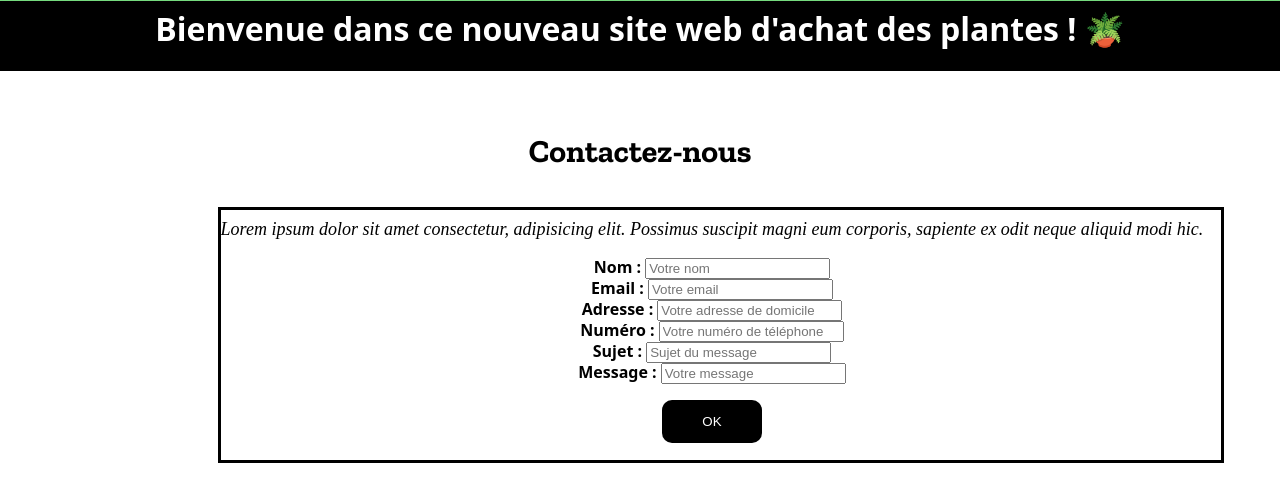
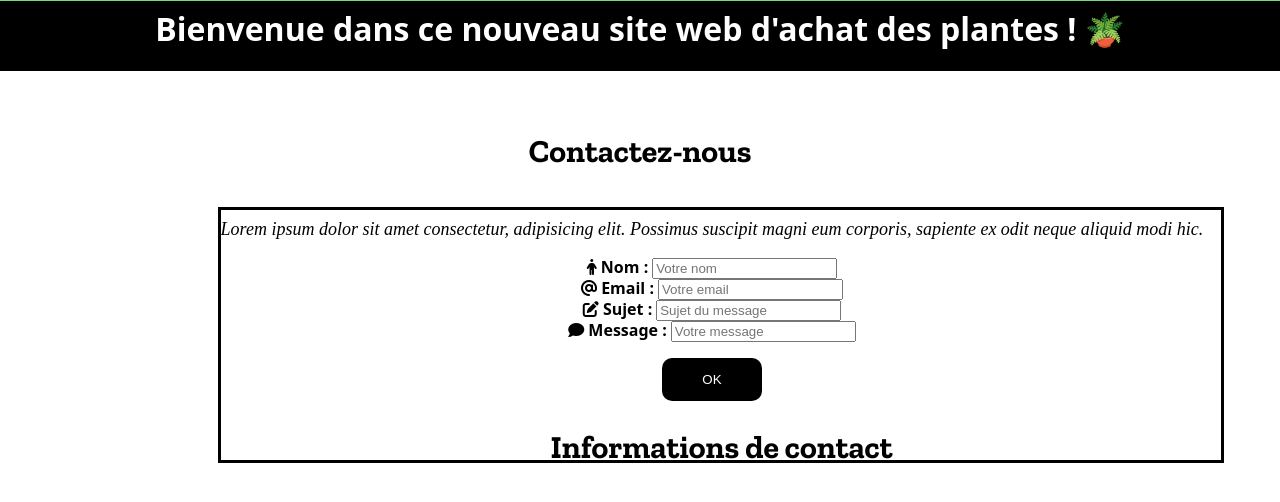
Before and after one commit to mpcgt/plantax, a plain HTML site: page docs/contact.html in a window 1280 px wide. Shown: the part 102-604 px from the top of the page. Drawn offline with nearby package versions, Linux system fonts and the light colour scheme; a web font is replaced by a local one.

Commit message:
Updates files

```diff
--- a/docs/contact.html
+++ b/docs/contact.html
@@ -50,35 +50,26 @@
         </p>
 
         <form id="form">
-          <label for="nom">Nom :</label>
+          <label for="nom"><i class="fa-solid fa-person"></i> Nom :</label>
           <input type="text" id="name" placeholder="Votre nom" />
           <br />
-          <label for="email">Email :</label>
+          <label for="email"><i class="fa-solid fa-at"></i> Email :</label>
           <input type="text" id="email" placeholder="Votre email" />
           <br />
-          <label for="adresse">Adresse :</label>
-          <input
-            type="text"
-            id="adress"
-            placeholder="Votre adresse de domicile"
-          />
-          <br />
-          <label for="telephone">Numéro :</label>
-          <input
-            type="text"
-            id="phone"
-            placeholder="Votre numéro de téléphone"
-          />
-          <br />
-          <label for="sujet">Sujet :</label>
+          <label for="sujet"><i class="fa-solid fa-pen-to-square"></i> Sujet :</label>
           <input type="text" id="subject" placeholder="Sujet du message" />
           <br />
-          <label for="message">Message :</label>
+          <label for="message"><i class="fa-solid fa-comment"></i> Message :</label>
           <input type="text" id="message" placeholder="Votre message" />
           <br />
           <br />
           <input type="submit" value="OK" class="button-contact" />
         </form>
+        <div class="contact-info">
+          <h1>Informations de contact</h1>
+            <br />
+
+        </div>
       </div>
     </section>
   </body>
--- a/docs/styles.css
+++ b/docs/styles.css
@@ -138,6 +138,12 @@ h1 {
   font-weight: bold;
 }
 
+.contact-info {
+  position: absolute;
+  margin-top: 30px;
+  margin-left: 330px;
+}
+
 .propos img {
   display: flex;
   display: block;
```
